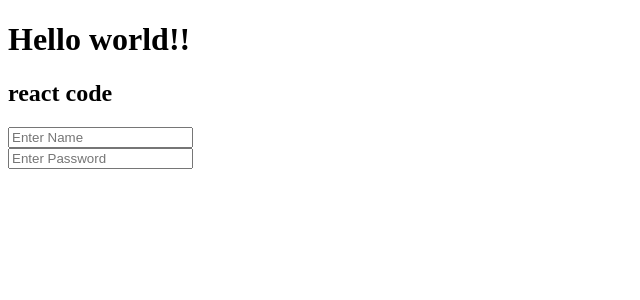
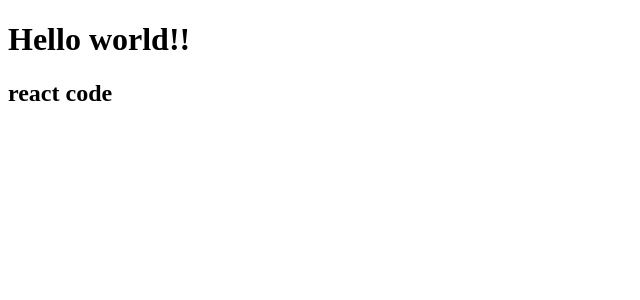
Before and after one commit to myselfpuneetkumar/React_Practices, a React (Vite) app: page / in a window 1280 px wide. Shown: the top 300 px of the page, without its empty margins (0-640 px from the left). Built offline with nearby package versions, Linux system fonts and the light colour scheme.

Commit message:
validation_form_uas

```diff
--- a/src/App.jsx
+++ b/src/App.jsx
@@ -34,6 +34,7 @@
 import LocalApi from './API/LocalApi'
 import API_Routes from './API/API_Routes'
 import Form_Validation from './Data_Validation/Form_Validation'
+import Form_Validation_UAS from './Data_Validation/Form_Validation_UAS'
 
 function App({name2}) {
   let name = "aditya singh"
@@ -138,7 +139,14 @@
 {/* <API_Routes /> */}
 
 
-<Form_Validation />
+{/* <Form_Validation /> */}
+
+
+
+{/* <Form_Validation_UAS /> */}
+
+
+
 
 
 
--- a/src/Data_Validation/Form_Validation.jsx
+++ b/src/Data_Validation/Form_Validation.jsx
@@ -3,28 +3,49 @@
 
 function Form_Validation (){
     const[name,setName] = useState();
-    const[errName,setErrName] = useState();
+    const[nameErr,setNameErr] = useState();
+    const[password,setPassword] = useState();
+    const[passwordErr,setPasswordErr] = useState();
     const handleName = (event)=>{
         console.log(event.target.value)
         if(event.target.value.length >5){
             console.log("please enter less numbers")
-            setErrName('please enter less than 5 numbers')
+           setNameErr('please enter less than 5 numbers')
         }
         else{
-            console.log('no error')
-                        setErrName('')
+            // console.log('no error')
+                        setNameErr()
+
+        }
+
+    }
+    const handlePassword= (event)=>{
+        let regex = /[^A-Z0-9]/i;
+        if (regex.test(event.target.value)){
+
+            setPasswordErr('Only Numbers And Alphabet are Allowed')
+            console.log(passwordErr)
+        }
+        else{
+            setPasswordErr('')
 
         }
 
     }
     return(
         <div>
-            <input type="text" className={errName?'error':''} onChange={handleName} placeholder="Enter Name" /> <span>{errName && errName   }
+            <input type="text" className={nameErr?'error':''} onChange={handleName} placeholder="Enter Name" />
+            <span style={{margin:'8px', color:'red'}}>{ nameErr }</span>
 
-            </span>
+            <br />
+            <br />
+            <br />
             <br />
 
-            <input type="password" placeholder="Enter Password" />
+            <input type="text" className={passwordErr?'error':''} onChange={handlePassword} placeholder="Enter Password" />
+            <span style={{margin:'8px', color:'red'}}>{ passwordErr }</span>
+            <br />
+            <button disabled={nameErr || passwordErr}>Submit</button>
         </div>
     )
 }
--- /dev/null
+++ b/src/Data_Validation/Form_Validation_UAS.jsx
@@ -0,0 +1,97 @@
+import { useActionState } from "react"
+import './Form.css'
+
+//This Page uses Use Action State to validate forms
+export default function Form_Validation_UAS() {
+
+
+    const handleLogin = (prevData, formData) => {
+        let name = formData.get('name')
+        let password = formData.get('password')
+        // console.log(name, password)
+        let regex = /^[A-Z0-9]+$/i;
+        console.log('called.....')
+        if (!name || name.length > 5) {
+            return { error: 'Enter the less than 5' }
+        }
+        else if (!regex.test(password)) {
+            return { error: 'Enter the valid data character' }
+
+        }
+        else {
+            return { message: 'Login done....' }
+        }
+
+    }
+    const [data, action, pending] = useActionState(handleLogin)
+    console.log(data)
+    // console.log("enter less than 5 numbers")
+    return (
+        <>
+
+            <form action={action}>
+                <input type="text" placeholder="Enter Name" name="name" />
+                {
+                    data?.message && <span style={{error}}>{data?.message}</span>
+
+                }
+                {
+                    data?.error && <span>{data?.error}</span>
+
+                }
+                <br />
+                <br />
+                <br />
+                <input type="text" placeholder="enter user password" name="password" />
+                <br />
+                <br />
+                <br />
+                <button>Login</button>
+            </form>
+
+
+        </>
+    )
+}
+
+// import { useActionState } from 'react'
+// export default function Form_Validation_UAS() {
+
+
+//   const handleLogin = (prevData, formData) => {
+//     let name = formData.get('name')
+//     let password = formData.get('password')
+//     let regex = /^[A-Z0-9]+$/i;
+
+
+//     if ( !name || name.length > 5) {
+//       return { error: 'Name can not be empty or Name should not container more then 5 characters',name,password }
+//     } else if (!regex.test(password)) {
+//       return { error: 'Password can  container only numbers and alphabets',name,password }
+//     } else {
+//       return { message: 'Login done',name,password }
+//     }
+
+
+//   }
+//   const [data, action, pending] = useActionState(handleLogin);
+//   return (
+//     <div>
+//       <h1>Validation with useActionState in React</h1>
+//       {
+//        data?.message && <span style={{color:'green'}} > {data?.message}</span>
+//       }
+//       {
+//        data?.error && <span  style={{color:'red'}}> {data?.error}</span>
+//       }
+//       <form action={action}>
+//         <input defaultValue={data?.name}  type="text" name='name' placeholder='enter user name' />
+//         <br /><br />
+//         <input type="text" defaultValue={data?.password}  name='password' placeholder='enter user password' />
+//         <br /><br />
+//         <button  >Login</button>
+//       </form>
+//     </div>
+
+//   );
+// }
```
Also changed, not shown: src/Components/UseReducer.jsx (added).
